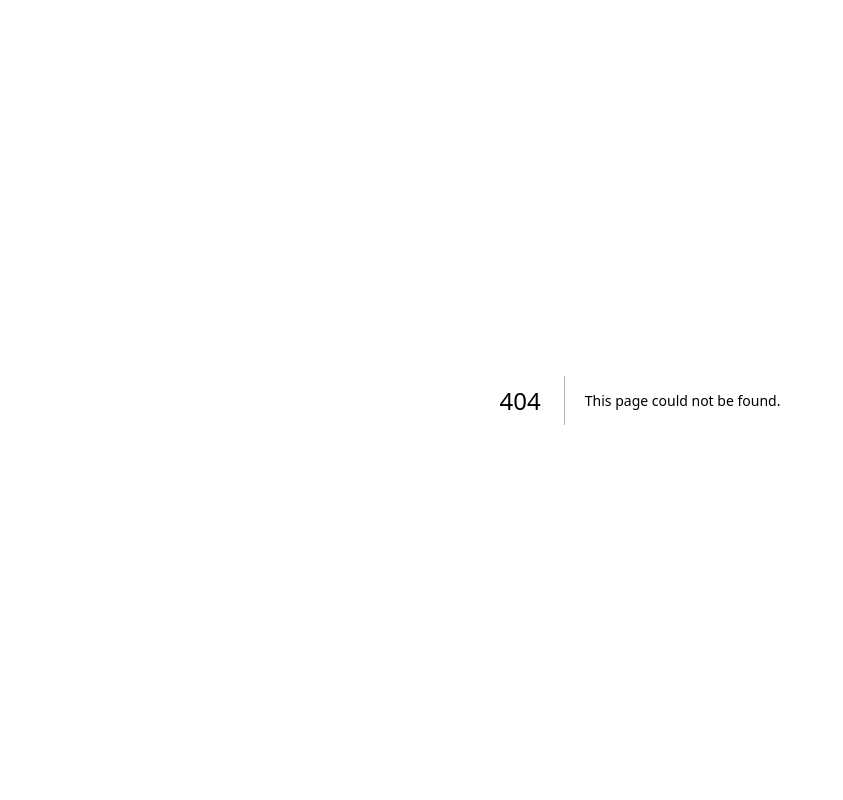
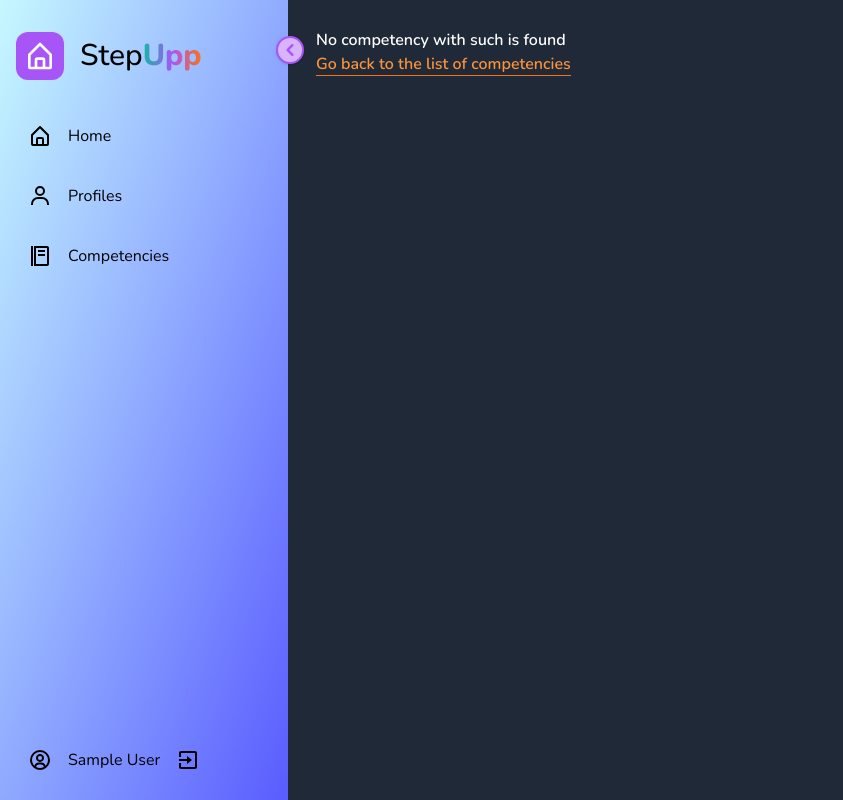
Before and after one commit to ephimoff/step-upp, a Next.js app: page /competency/1 in a window 1280 px wide. Before the commit this address had no page. Shown: the whole page, without its empty margins (0-843 px from the left). Built offline with nearby package versions, Linux system fonts and the light colour scheme; no server answers; the database is empty; sample sign-in values are in the browser's storage.

Commit message:
slight restructuring of pages

```diff
--- a/src/components/Sidebar.tsx
+++ b/src/components/Sidebar.tsx
@@ -31,7 +31,7 @@ export const sidebarLinks = [
     path: '/profile',
     icon: <BiUser />,
   },
-  { name: 'Docs', path: '/docs', icon: <BiFoodMenu /> },
+  { name: 'Competencies', path: '/competency', icon: <BiFoodMenu /> },
 ];
 
 export default function Sidebar({ children, title = siteTitle }: SidebarProps) {
--- a/src/pages/account.tsx
+++ b/src/pages/account.tsx
@@ -1,7 +1,7 @@
 import { useSession, getSession } from 'next-auth/react';
 import Sidebar from '@/components/Sidebar';
 
-export default function Account() {
+export default function AccountPage() {
   const { data: session, status } = useSession();
   return (
     <>
--- /dev/null
+++ b/src/pages/competency/[slug].tsx
@@ -0,0 +1,53 @@
+import Sidebar from '@/components/Sidebar';
+import prisma from '@/utils/prisma';
+import { getSession } from 'next-auth/react';
+import Link from 'next/link';
+
+const CompetencyPage = ({ competency }: any) => {
+  const title = competency
+    ? `${competency.name}'s profile on StepUpp`
+    : 'No competency was found';
+  return (
+    <>
+      <Sidebar title={title}>
+        {competency ? (
+          <div>yes</div>
+        ) : (
+          <div>
+            <h2>No competency with such is found</h2>
+            <Link
+              href="/competency"
+              className="border-b border-b-orange-500 text-orange-400"
+            >
+              Go back to the list of competencies
+            </Link>
+          </div>
+        )}
+      </Sidebar>
+    </>
+  );
+};
+export default CompetencyPage;
+
+export const getServerSideProps = async (context: any) => {
+  const slug = context.query.slug.toLowerCase();
+  const competency = await prisma.competency.findUnique({
+    where: {
+      id: slug,
+    },
+  });
+
+  const session = await getSession(context);
+
+  if (!session) {
+    return {
+      redirect: {
+        destination: '/auth/signin',
+      },
+    };
+  }
+
+  return {
+    props: { session, competency },
+  };
+};
--- a/src/pages/docs.tsx
+++ b/src/pages/competency/index.tsx
@@ -1,7 +1,7 @@
 import { useSession, getSession } from 'next-auth/react';
 import Sidebar from '@/components/Sidebar';
 
-export default function Docs() {
+export default function CompetenciesPage() {
   const { data: session, status } = useSession();
   return (
     <>
@@ -9,7 +9,8 @@ export default function Docs() {
         {status === 'authenticated' ? (
           <>
             <p>Welcome {session.user!.name}</p>
-            <p>This is a Docs page</p>
+            <p>This is a Competencies page</p>
+            <div></div>
           </>
         ) : (
           <p>You are not signed in</p>
--- a/src/pages/index.tsx
+++ b/src/pages/index.tsx
@@ -6,7 +6,7 @@ import { dataFull, dataEmpty, siteDescription } from '@/data/data';
 import React from 'react';
 import prisma from '@/utils/prisma';
 
-export default function Home() {
+export default function HomePage() {
   return (
     <>
       <Sidebar>
--- a/src/pages/myprofile.tsx
+++ b/src/pages/myprofile.tsx
@@ -6,7 +6,7 @@ import { Form, Formik } from 'formik';
 import ProfileInput from '@/components/ProfileInput';
 import { profileSchema } from '@/schemas/profileSchema';
 
-export default function MyProfile() {
+export default function MyProfilePage() {
   const { data: session, status } = useSession();
   const [profile, setProfile] = useState<ProfileType | null>(null);
   const [name, setName] = useState<string>(session!.user!.name as string);
--- a/src/pages/profile/[slug].tsx
+++ b/src/pages/profile/[slug].tsx
@@ -4,16 +4,18 @@ import UserInfo from '@/components/UserInfo';
 import { dataFull, dataEmpty } from '@/data/data';
 import prisma from '@/utils/prisma';
 import { getSession } from 'next-auth/react';
-import { useRouter } from 'next/router';
+
 import React from 'react';
 import CompetencyCard from '@/components/CompetencyCard';
+import Link from 'next/link';
 
 const ProfilePage = ({ profile }: any) => {
-  const router = useRouter();
+  const title = profile
+    ? `${profile.name}'s profile on StepUpp`
+    : 'No profile was found';
   return (
     <>
-      <Sidebar title={`${profile.name}'s profile on StepUpp`}>
-        {router.isFallback ? <div>Loading...</div> : null}
+      <Sidebar title={title}>
         {profile ? (
           <div className="h-max">
             <UserInfo
@@ -25,7 +27,27 @@ const ProfilePage = ({ profile }: any) => {
             <CompetencyCard competencies={dataFull} />
           </div>
         ) : (
-          <div>A profile with such slug doesn't exist</div>
+          <div>
+            <h2>No competency with such is found</h2>
+            <ul>
+              <li>
+                <Link
+                  href="/"
+                  className="border-b border-b-orange-500 text-orange-400"
+                >
+                  Go back home
+                </Link>
+              </li>
+              <li>
+                <Link
+                  href="/profile"
+                  className="border-b border-b-orange-500 text-orange-400"
+                >
+                  Go back to the list of profiles
+                </Link>
+              </li>
+            </ul>
+          </div>
         )}
       </Sidebar>
     </>
```
